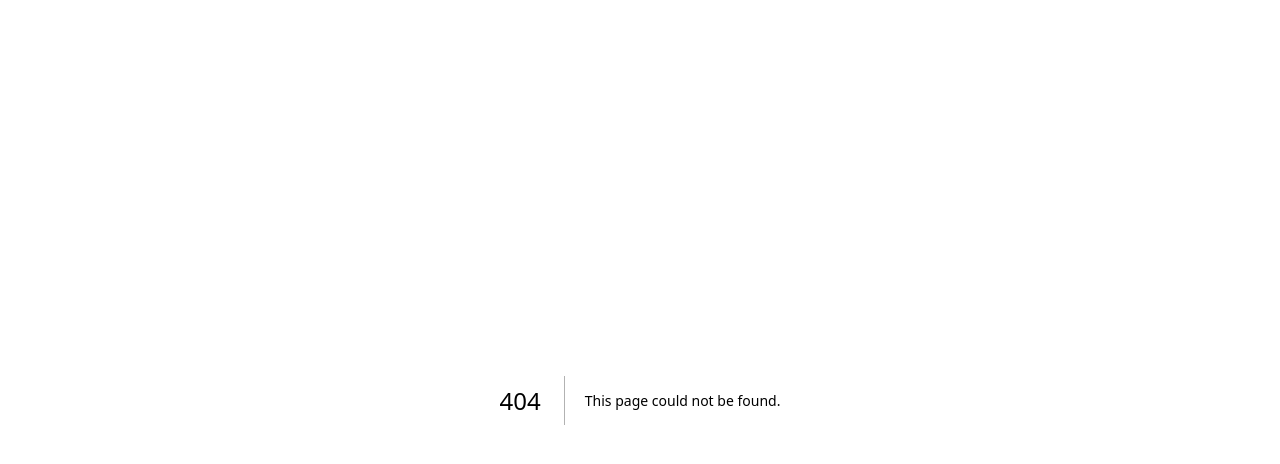
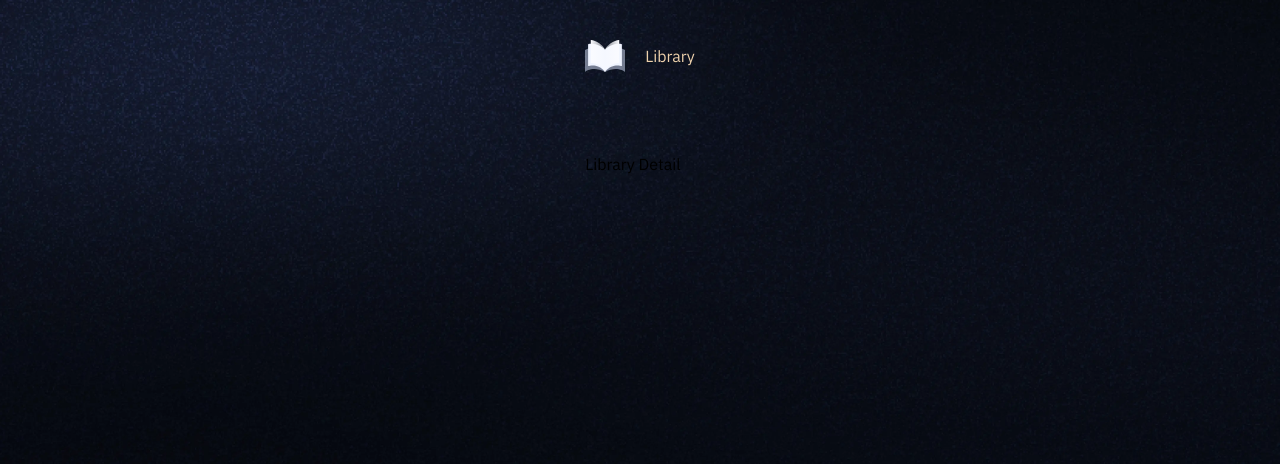
Before and after one commit to bank8426/try-next-nextauth-tailwindcss-shadcn-postgresql-neon-drizzle-redis-resend-vercel, a Next.js app: page /library in a window 1280 px wide. Before the commit this address had no page. Shown: the top 464 px of the page. Built offline with nearby package versions, Linux system fonts and the light colour scheme.

Commit message:
add Library page

```diff
--- /dev/null
+++ b/app/(root)/library/page.tsx
@@ -0,0 +1,7 @@
+import React from "react";
+
+const page = () => {
+  return <div>Library Detail</div>;
+};
+
+export default page;
```
